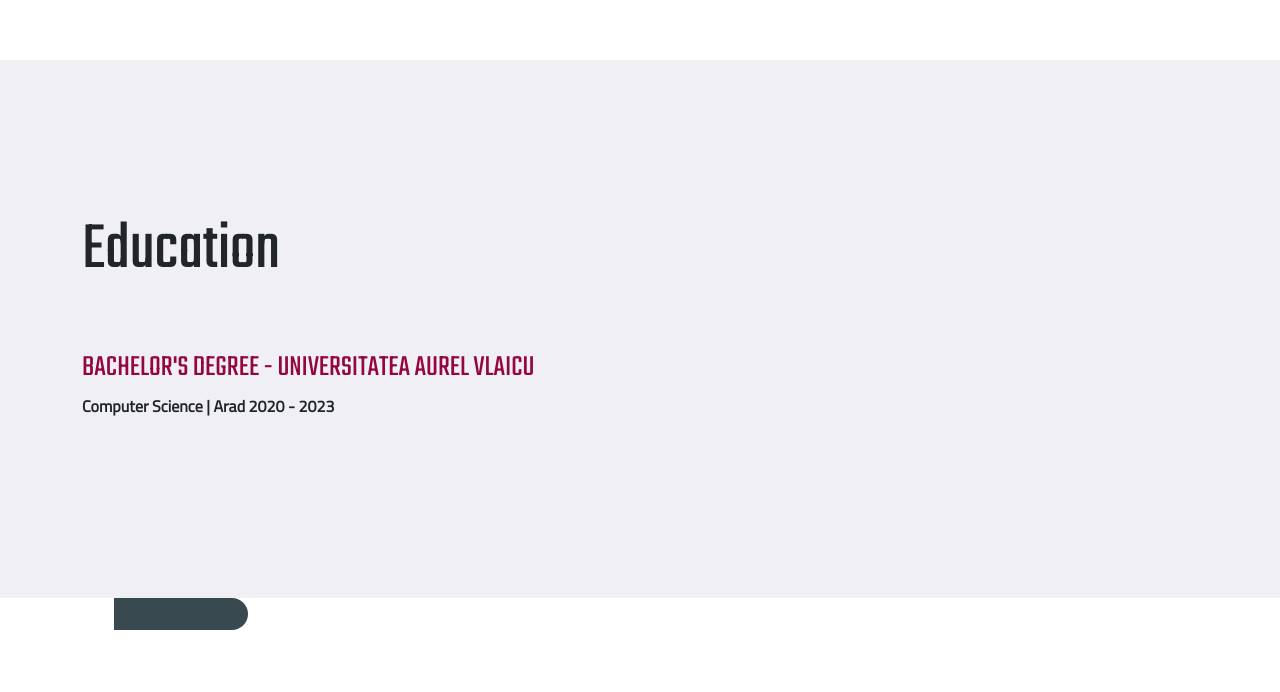
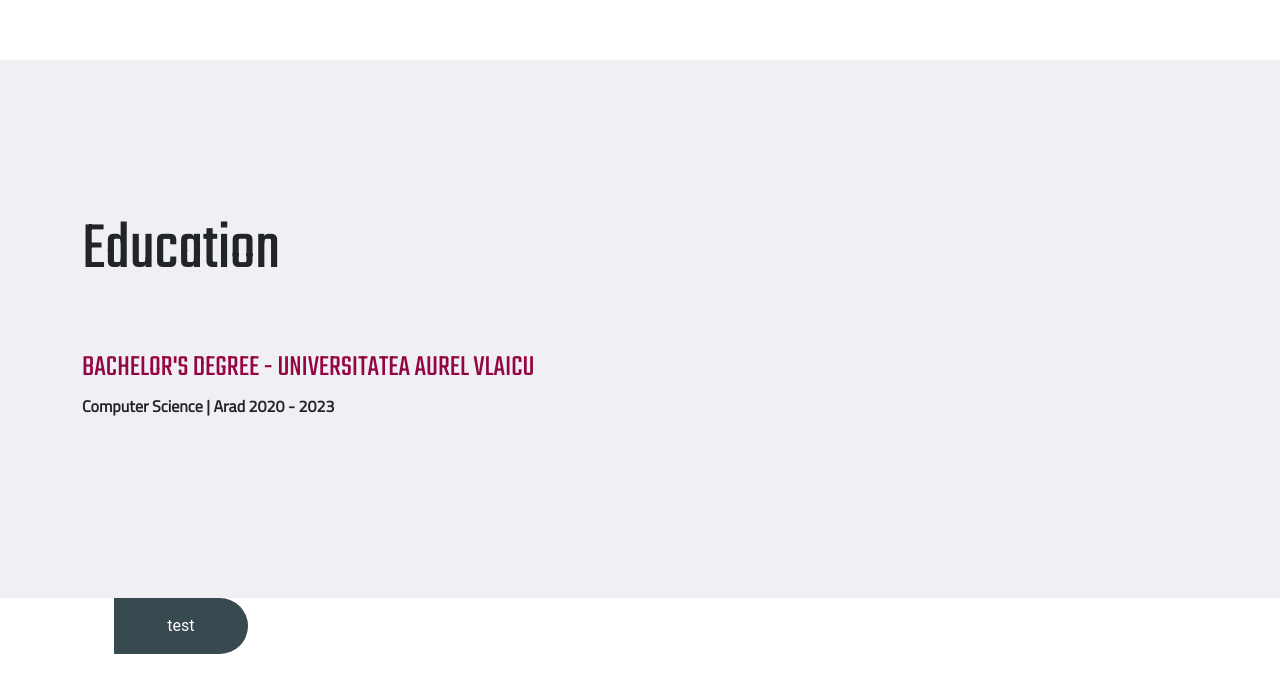
Before and after one commit to alexoltean97/portofolio, a React (Vite) app: page / in a window 1280 px wide. Shown: the part 4186-4878 px from the top of the page. Built offline with nearby package versions, Linux system fonts and the light colour scheme; a web font is replaced by a local one.

Commit message:
God damn

```diff
--- a/src/layout/HomePageLayout.jsx
+++ b/src/layout/HomePageLayout.jsx
@@ -1,8 +1,6 @@
 import React from "react";
 import PlaceholderPortrait from "../assets/images/placeholder-oa.png";
 import { FontAwesomeIcon } from "@fortawesome/react-fontawesome";
-import { faHouse } from "@fortawesome/free-solid-svg-icons";
-import { faGithub } from "@fortawesome/free-solid-svg-icons";
 import "./HomePageLayout.css";
 
 const HomePageLayout = () => {
@@ -287,7 +285,7 @@
                 <div className="col-lg-6 col-sm-12">
                     <div className="social-media">
                         <ul>
-                           <li><a href="#"><FontAwesomeIcon icon={faGithub}/></a></li>
+                           <li><a href="#">test</a></li>
 
                         </ul>
                     </div>
```
